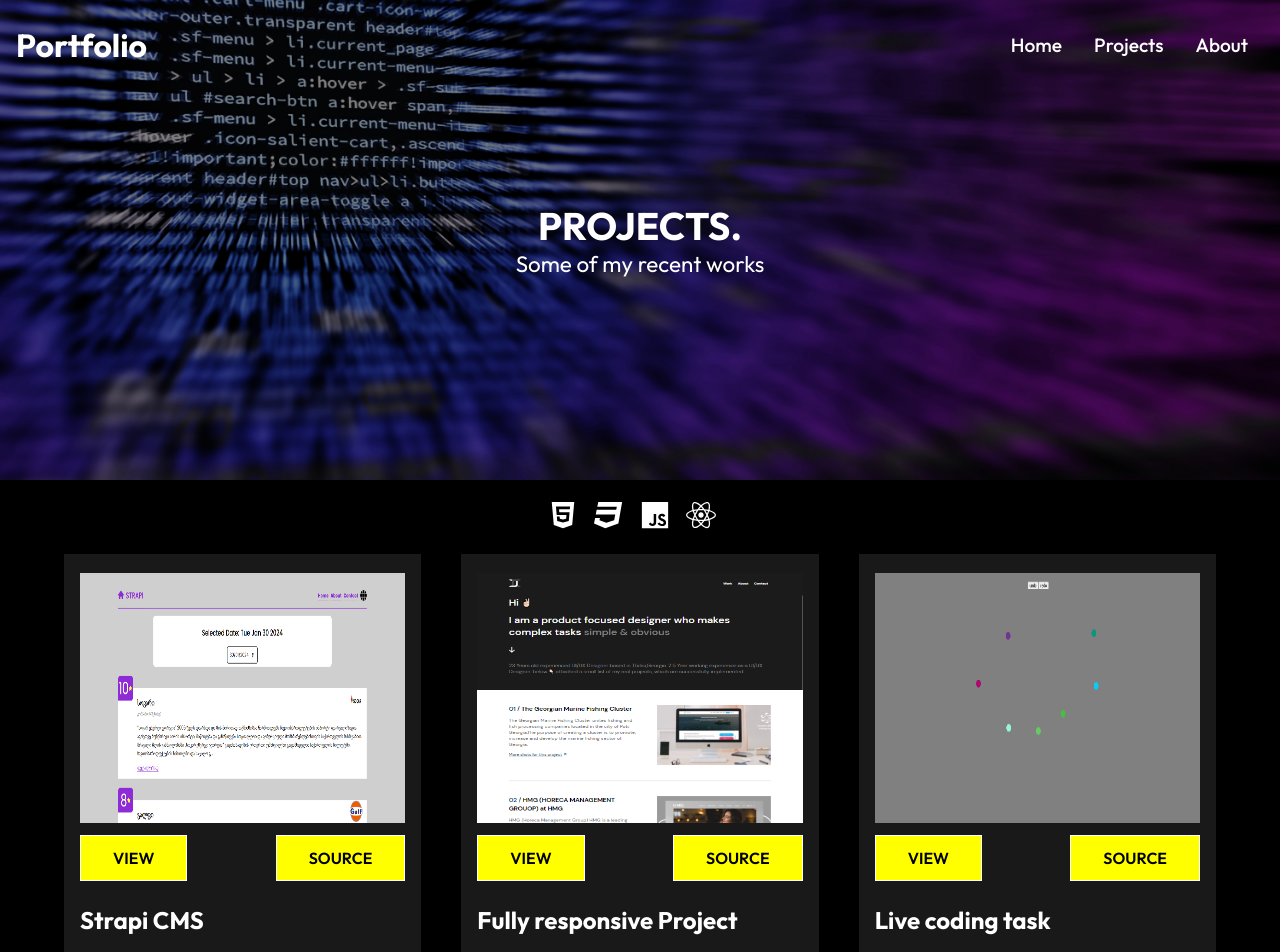
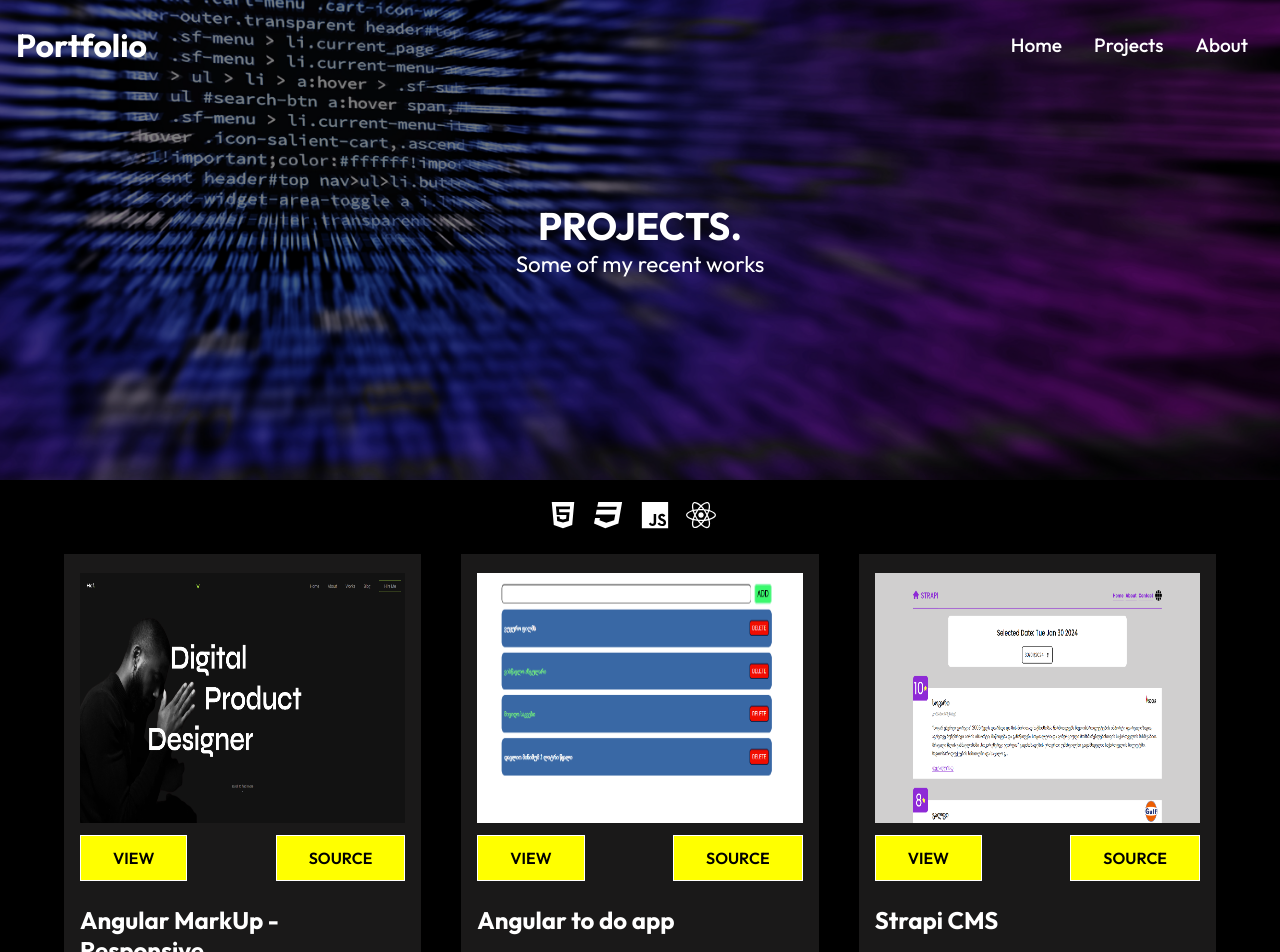
Before and after one commit to nukrig/portfolio, a React (Create React App) app: page /#/projects in a window 1280 px wide. Shown: the top 952 px of the page. Built offline with nearby package versions, Linux system fonts and the light colour scheme.

Commit message:
added projects

```diff
--- a/src/Components/HeroImg/HeroImg.js
+++ b/src/Components/HeroImg/HeroImg.js
@@ -10,7 +10,7 @@ function HeroImg(){
             </div>
             <div className='content'>
                 <p> HI, I'M NUKRI GEGELASHVILI</p>
-                <h1>React Developer</h1>
+                <h1>Front-End Developer</h1>
                 <p style={{color:'yellowgreen',fontWeight:'bold'}}>
                     Currently I am Junior Web Developer at SOCAR ENERGY GEORGIA.
                 </p>
--- a/src/Components/MyProjects/MyProjects.js
+++ b/src/Components/MyProjects/MyProjects.js
@@ -17,6 +17,8 @@ import Faq from '../../assets/FAQ.png'
 import Calculator from '../../assets/calculator.png'
 import CharCalc from '../../assets/CharCalc.png'
 import Responsive from '../../assets/responsive.png'
+import angularMarkUp from '../../assets/Anguar-markup.png'
+import angularTodo from '../../assets/angular-ToDo.png'
 
 function MyProjects() {
     return (
@@ -28,6 +30,28 @@ function MyProjects() {
         <FaReact size={30} style={{color:'white',marginRight:'1rem'}} />
         </div>
         <div className="project-container">
+{/* PROJECT -2*/}
+<ProjectCard
+    img={angularMarkUp}
+    // view='https://angular-mark-up.vercel.app/'
+    // source='https://github.com/nukrig/angular-markUp'
+    heading='Angular MarkUp - Responsive'
+    paragraph="This fully responsive webpage is a complete markup project created during my Angular studies.
+     It showcases my ability to craft visually appealing layouts while integrating basic JavaScript for enhanced interactivity.
+     The project helped me solidify my understanding of HTML, SCSS, and foundational JavaScript concepts, serving as a precursor
+     to working with Angular's advanced features. (you can see figma design in README.MD)"
+/>
+{/* PROJECT -1 */}
+<ProjectCard
+    img={angularTodo}
+    view='https://angular-to-do-app-gamma.vercel.app/'
+    source='https://github.com/nukrig/angular-ToDoApp'
+    heading='Angular to do app'
+    paragraph="This application was my first project while transitioning from React.js to AngularJS
+     during my initial days at SOCAR ENERGY GEORGIA. The project served as a foundational learning experience for understanding
+     AngularJS concepts, such as components, directives, and two-way data binding. It allows users to add, edit, and delete tasks
+     while showcasing a minimalistic design and smooth user interactions."
+/>
 {/* PROJECT 0 */}
 <ProjectCard
         img={strapi}
@@ -38,7 +62,8 @@ function MyProjects() {
         starting work at socar energy georgia, I got the task to select strapi
          CMS (content management system) and try to integrate it into the frontend.
           It was quite a good experience and I plan to continue working in this direction
-          with the company and take on relevant projects. This is just a prototype, which is enough to show."
+          with the company and take on relevant projects. This is just a prototype, which is enough to show.
+          // but its created by test/free version of strapi and it has bugs while fetching the information, it was only  working for 30 trial days."
     />
 {/* PROJECT 1 */}
 <ProjectCard
```
Also changed, not shown: src/assets/Anguar-markup.png (added), src/assets/angular-ToDo.png (added).
